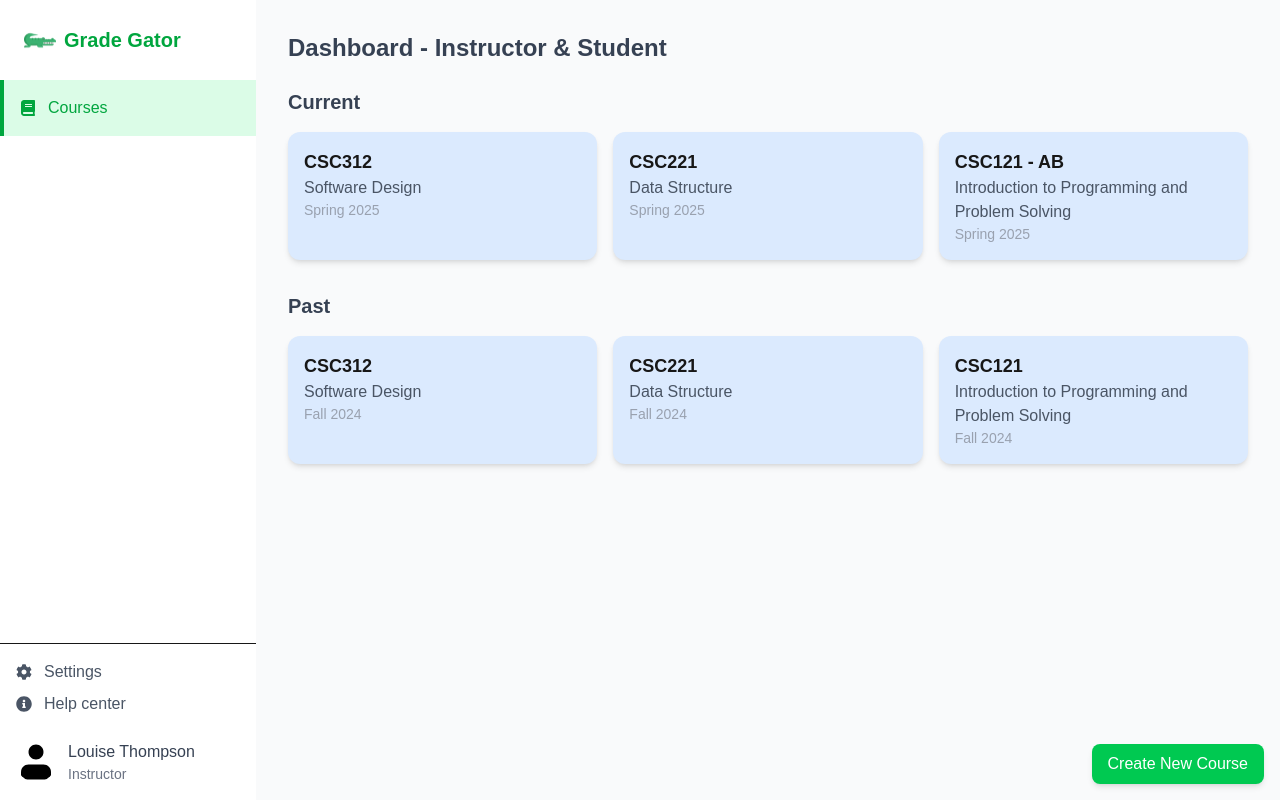
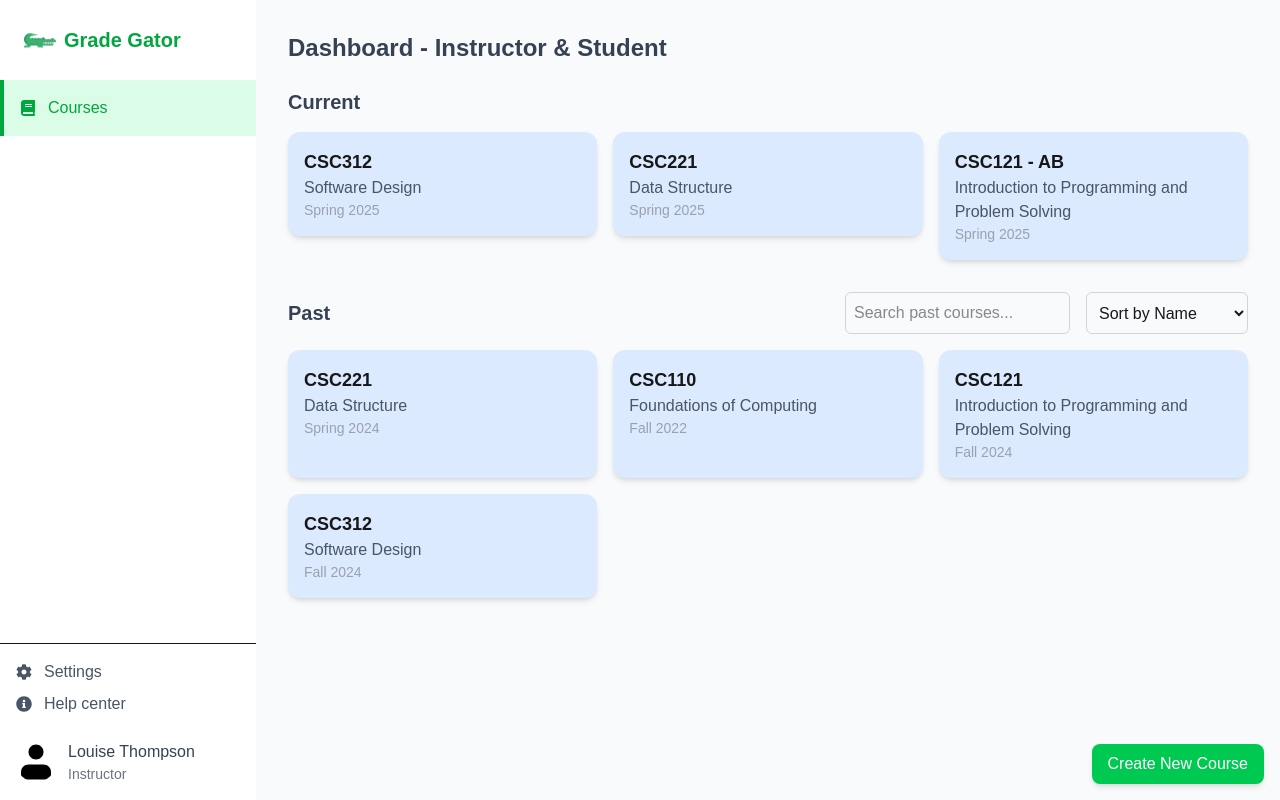
Before and after one commit to GradeGator/React-Front-End, a Next.js app: page /dashboard in a window 1280 px wide. Built offline with nearby package versions, Linux system fonts and the light colour scheme.

Commit message:
Update README and add the search&sort function;

```diff
--- a/app/components/Dashboard.tsx
+++ /dev/null
@@ -1,58 +0,0 @@
-import CourseBlock from './CourseBlock';
-import { FaPlus } from 'react-icons/fa';
-
-const currentCourses = [
-  { id: 'CSC312', name: 'Software Design', semester: 'Spring 2025' },
-  { id: 'CSC221', name: 'Data Structure', semester: 'Spring 2025' },
-  { id: 'CSC121 - AB', name: 'Intro to Programming', semester: 'Spring 2025' },
-];
-
-const pastCourses = [
-  { id: 'CSC312', name: 'Software Design', semester: 'Fall 2024' },
-  { id: 'CSC221', name: 'Data Structure', semester: 'Fall 2024' },
-  { id: 'CSC121', name: 'Intro to Programming', semester: 'Fall 2024' },
-];
-
-export default function Dashboard() {
-  return (
-    <div className="p-8 bg-gray-50 min-h-screen flex flex-col">
-      {/* Current Section */}
-      <section className="mb-8">
-        <h2 className="text-xl font-bold text-gray-700 mb-4">Current</h2>
-        <div className="grid grid-cols-3 gap-4">
-          {currentCourses.map(course => (
-            <CourseBlock
-              key={course.id}
-              courseId={course.id}
-              courseName={course.name}
-              semester={course.semester}
-            />
-          ))}
-        </div>
-      </section>
-
-      {/* Past Section */}
-      <section>
-        <h2 className="text-xl font-bold text-gray-700 mb-4">Past</h2>
-        <div className="grid grid-cols-3 gap-4">
-          {pastCourses.map(course => (
-            <CourseBlock
-              key={course.id}
-              courseId={course.id}
-              courseName={course.name}
-              semester={course.semester}
-            />
-          ))}
-        </div>
-      </section>
-
-      {/* Create New Course Button */}
-      <div className="fixed bottom-4 left-4">
-        <button className="bg-green-500 hover:bg-green-600 text-white py-2 px-4 rounded-lg flex items-center gap-2 shadow-md">
-          <FaPlus />
-          Create New Course
-        </button>
-      </div>
-    </div>
-  );
-}
--- /dev/null
+++ b/app/course/[courseId]-[semester]/page.tsx
@@ -0,0 +1,42 @@
+import { notFound } from 'next/navigation';
+
+interface CourseInfo {
+    courseName: string;
+    semester: string;
+    instructor: string;
+    description: string;
+}
+
+interface CourseDetailPageProps {
+    params: { courseId: string; semester: string };
+}
+
+export default function CourseDetailPage({ params }: CourseDetailPageProps) {
+    const { courseId, semester } = params;
+
+    // Add index signature here to allow dynamic access
+    const courseData: Record<string, CourseInfo> = {
+        'CSC312-Spring-2025': {
+        courseName: 'Software Design',
+        semester: 'Spring 2025',
+        instructor: 'Dr. Jane Doe',
+        description: 'An advanced course on software architecture and design patterns.'
+        }
+    };
+
+    const courseKey = `${courseId}-${semester}`;
+    const courseInfo = courseData[courseKey];
+
+    if (!courseInfo) {
+        return notFound(); // Handle 404 if course data is not found
+    }
+
+    return (
+        <div className="p-8">
+        <h1 className="text-3xl font-bold">{courseInfo.courseName}</h1>
+        <p className="text-gray-600">{courseInfo.semester}</p>
+        <p className="mt-4">{courseInfo.description}</p>
+        <p className="mt-2">Instructor: {courseInfo.instructor}</p>
+        </div>
+    );
+}
--- a/app/dashboard/page.tsx
+++ b/app/dashboard/page.tsx
@@ -1,3 +1,7 @@
+"use client"
+
+import { useState } from 'react';
+import { useRouter } from 'next/navigation';
 import Sidebar from '../components/Sidebar';
 import CourseBlock from '../components/CourseBlock';
 
@@ -9,26 +13,93 @@ const currentCourses = [
 
 const pastCourses = [
   { courseId: 'CSC312', courseName: 'Software Design', semester: 'Fall 2024' },
-  { courseId: 'CSC221', courseName: 'Data Structure', semester: 'Fall 2024' },
+  { courseId: 'CSC221', courseName: 'Data Structure', semester: 'Spring 2024' },
   { courseId: 'CSC121', courseName: 'Introduction to Programming and Problem Solving', semester: 'Fall 2024' },
+  { courseId: 'CSC110', courseName: 'Foundations of Computing', semester: 'Fall 2022' },
 ];
 
+function compareSemesters(a: string, b: string) {
+  const [seasonA, yearA] = a.split(' ');
+  const [seasonB, yearB] = b.split(' ');
+
+  if (parseInt(yearA) !== parseInt(yearB)) {
+    return parseInt(yearB) - parseInt(yearA); // Higher year first
+  }
+
+  return seasonA === 'Fall' ? -1 : 1; // Fall before Spring in the same year
+}
+
 export default function Dashboard() {
+    const router = useRouter();
+    const [searchTerm, setSearchTerm] = useState('');
+    const [sortOption, setSortOption] = useState('name');
+
+    const handleCourseClick = (courseId: string, semester: string) => {
+        router.push(`/course/${courseId}-${semester.replace(' ', '-')}`);
+    };
+
+    const filteredPastCourses = pastCourses
+        .filter((course) =>
+        course.courseName.toLowerCase().includes(searchTerm.toLowerCase())
+        )
+        .sort((a, b) => {
+        if (sortOption === 'name') {
+            return a.courseName.localeCompare(b.courseName);
+        } else if (sortOption === 'semester') {
+            return compareSemesters(a.semester, b.semester);
+        }
+        return 0;
+        });
+
     return (
         <div className="flex min-h-screen">
-      {/* Sidebar */}
         <Sidebar />
-
-      {/* Main Content */}
         <div className="flex-1 p-8 bg-gray-50">
-        {/* Header */}
             <h1 className="text-2xl font-bold text-gray-700 mb-6">Dashboard - Instructor & Student</h1>
 
-        {/* Current Section */}
             <section className="mb-8">
             <h2 className="text-xl font-bold text-gray-700 mb-4">Current</h2>
             <div className="grid grid-cols-3 gap-4">
                 {currentCourses.map(course => (
+                <div
+                    key={course.courseId}
+                    onClick={() => handleCourseClick(course.courseId, course.semester)}
+                    className="cursor-pointer"
+                >
+                    <CourseBlock
+                    courseId={course.courseId}
+                    courseName={course.courseName}
+                    semester={course.semester}
+                    />
+                </div>
+                ))}
+            </div>
+            </section>
+
+            <section>
+            <div className="flex items-center justify-between mb-4">
+                <h2 className="text-xl font-bold text-gray-700">Past</h2>
+                <div className="flex gap-4">
+                <input
+                    type="text"
+                    placeholder="Search past courses..."
+                    value={searchTerm}
+                    onChange={(e) => setSearchTerm(e.target.value)}
+                    className="p-2 border border-gray-300 rounded-md"
+                />
+                <select
+                    value={sortOption}
+                    onChange={(e) => setSortOption(e.target.value)}
+                    className="p-2 border border-gray-300 rounded-md"
+                >
+                    <option value="name">Sort by Name</option>
+                    <option value="semester">Sort by Semester</option>
+                </select>
+                </div>
+            </div>
+
+            <div className="grid grid-cols-3 gap-4">
+                {filteredPastCourses.map(course => (
                 <CourseBlock
                     key={course.courseId}
                     courseId={course.courseId}
@@ -39,22 +110,6 @@ export default function Dashboard() {
             </div>
             </section>
 
-        {/* Past Section */}
-        <section>
-          <h2 className="text-xl font-bold text-gray-700 mb-4">Past</h2>
-          <div className="grid grid-cols-3 gap-4">
-            {pastCourses.map(course => (
-              <CourseBlock
-                key={course.courseId}
-                courseId={course.courseId}
-                courseName={course.courseName}
-                semester={course.semester}
-              />
-            ))}
-          </div>
-        </section>
-
-        {/* Create New Course Button */}
             <div className="fixed bottom-4 right-4">
             <button className="bg-green-500 hover:bg-green-600 text-white py-2 px-4 rounded-lg flex items-center gap-2 shadow-md">
                 Create New Course
```
Also changed, not shown: 1 other file (tests, documents, lock files or other folders). Lines whose indentation alone changed are shown as unchanged.
